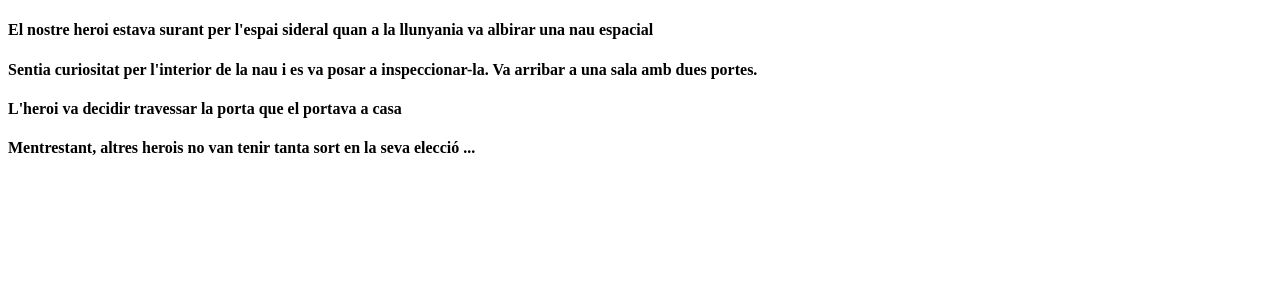
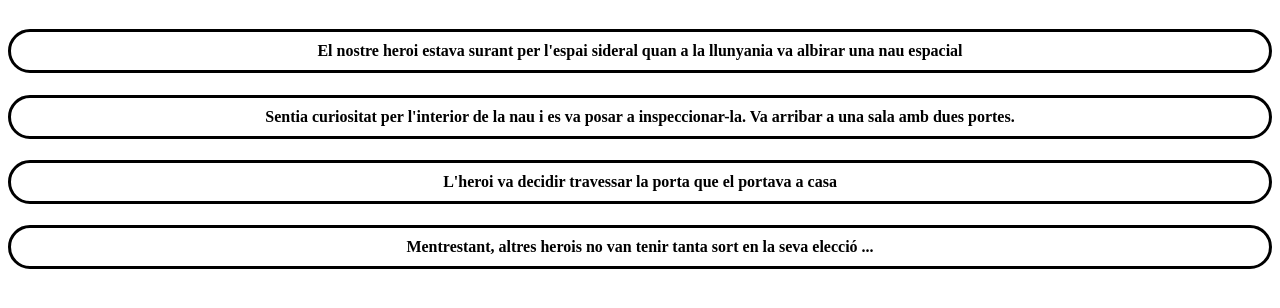
Before and after one commit to xvrmas/sprint-6, a Vue app: page / in a window 1280 px wide. Shown: the top 308 px of the page. Built offline with nearby package versions, Linux system fonts and the light colour scheme.

Commit message:
exercici3

```diff
--- a/src/components/Escena.vue
+++ b/src/components/Escena.vue
@@ -11,3 +11,18 @@ export default {
   props: ["llista"],
 };
 </script>
+
+<style>
+body {
+  display: grid;
+  align-content: center;
+  text-align: center;
+}
+
+h4 {
+  border: solid;
+  background-color: rgb(255, 255, 255);
+  border-radius: 40px;
+  padding: 10px;
+}
+</style>
```
